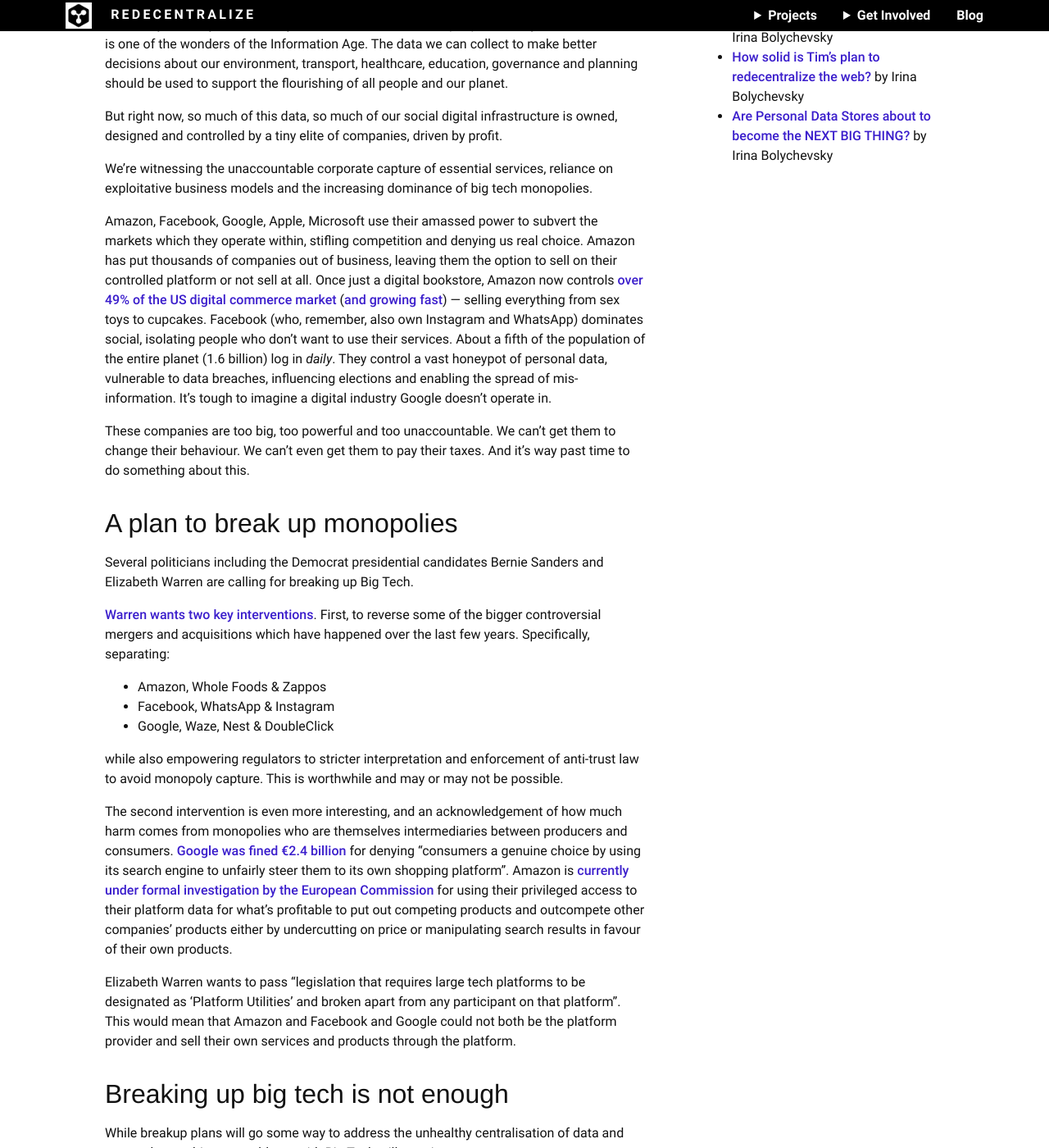
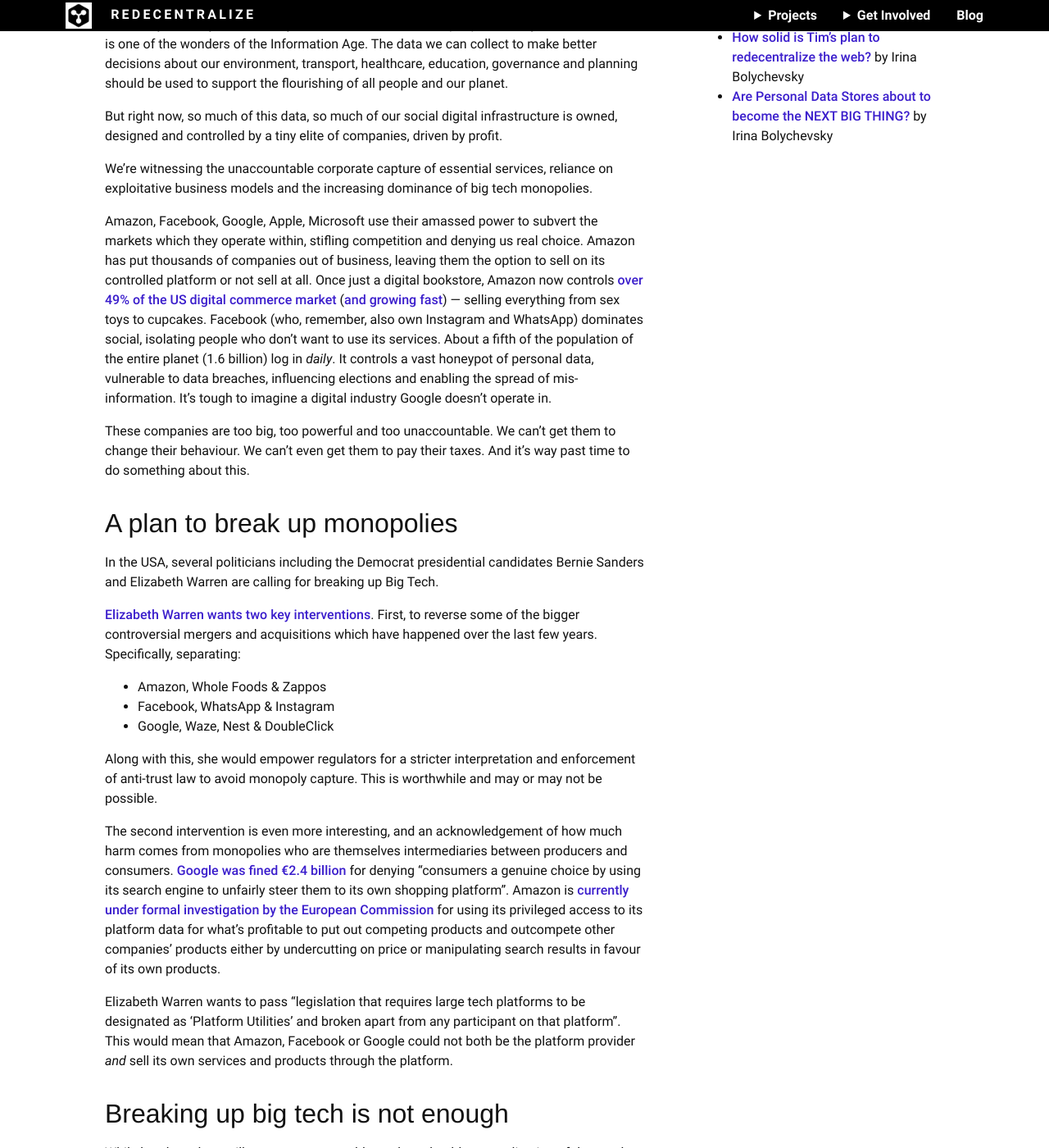
Before and after one commit to redecentralize/redecentralize-website, a Jekyll site: the page built from _posts/blog/2020-01-29-breaking-big-tech-open.md, in a window 1280 px wide and 1400 px high, scrolled down 533 px. Shown: the whole window at 82% size. Built offline with Jekyll 4.4.1, drawn with Linux system fonts in a browser that asks for light colours; some of the changed text lies outside the part shown.

Commit message:
Stylistic suggestions, link to EC not CNN

```diff
--- a/_posts/blog/2020-01-29-breaking-big-tech-open.md
+++ b/_posts/blog/2020-01-29-breaking-big-tech-open.md
@@ -2,7 +2,7 @@
 layout: article
 categories: blog
 summary: "This post covers what breaking up big tech would mean and why it’s not enough. I propose an open intervention that will give people a real choice and a way out of controlled walled gardens."
-title: "Instead of breaking up big tech, let’s break them open"
+title: "Instead of breaking up big tech, let’s break it open"
 date: 2020-01-29
 author: "shevski"
 ---
@@ -21,23 +21,23 @@
 
 We’re witnessing the unaccountable corporate capture of essential services, reliance on exploitative business models and the increasing dominance of big tech monopolies.
 
-Amazon, Facebook, Google, Apple, Microsoft use their amassed power to subvert the markets which they operate within, stifling competition and denying us real choice. Amazon has put thousands of companies out of business, leaving them the option to sell on their controlled platform or not sell at all. Once just a digital bookstore, Amazon now controls [over 49% of the US digital commerce market](https://techcrunch.com/2018/07/13/amazons-share-of-the-us-e-commerce-market-is-now-49-or-5-of-all-retail-spend/?guccounter=1&guce_referrer_us=aHR0cHM6Ly9kdWNrZHVja2dvLmNvbS8&guce_referrer_cs=GPFDMCmp6OoOpa0Xr9vOpw) ([and growing fast](https://marketingland.com/amazon-owns-more-than-90-market-share-across-5-different-product-categories-report-241135)) — selling everything from sex toys to cupcakes. Facebook (who, remember, also own Instagram and WhatsApp) dominates social, isolating people who don’t want to use their services. About a fifth of the population of the entire planet (1.6 billion) log in *daily*. They control a vast honeypot of personal data, vulnerable to data breaches, influencing elections and enabling the spread of mis-information. It’s tough to imagine a digital industry Google doesn’t operate in.
+Amazon, Facebook, Google, Apple, Microsoft use their amassed power to subvert the markets which they operate within, stifling competition and denying us real choice. Amazon has put thousands of companies out of business, leaving them the option to sell on its controlled platform or not sell at all. Once just a digital bookstore, Amazon now controls [over 49% of the US digital commerce market](https://techcrunch.com/2018/07/13/amazons-share-of-the-us-e-commerce-market-is-now-49-or-5-of-all-retail-spend/?guccounter=1&guce_referrer_us=aHR0cHM6Ly9kdWNrZHVja2dvLmNvbS8&guce_referrer_cs=GPFDMCmp6OoOpa0Xr9vOpw) ([and growing fast](https://marketingland.com/amazon-owns-more-than-90-market-share-across-5-different-product-categories-report-241135)) — selling everything from sex toys to cupcakes. Facebook (who, remember, also own Instagram and WhatsApp) dominates social, isolating people who don’t want to use its services. About a fifth of the population of the entire planet (1.6 billion) log in *daily*. It controls a vast honeypot of personal data, vulnerable to data breaches, influencing elections and enabling the spread of mis-information. It’s tough to imagine a digital industry Google doesn’t operate in.
 
 These companies are too big, too powerful and too unaccountable. We can’t get them to change their behaviour. We can’t even get them to pay their taxes. And it’s way past time to do something about this.
 
 # A plan to break up monopolies
-Several politicians including the Democrat presidential candidates Bernie Sanders and Elizabeth Warren are calling for breaking up Big Tech.
+In the USA, several politicians including the Democrat presidential candidates Bernie Sanders and Elizabeth Warren are calling for breaking up Big Tech.
 
-[Warren wants two key interventions](https://medium.com/@teamwarren/heres-how-we-can-break-up-big-tech-9ad9e0da324c). First, to reverse some of the bigger controversial mergers and acquisitions which have happened over the last few years. Specifically, separating:
+[Elizabeth Warren wants two key interventions](https://medium.com/@teamwarren/heres-how-we-can-break-up-big-tech-9ad9e0da324c). First, to reverse some of the bigger controversial mergers and acquisitions which have happened over the last few years. Specifically, separating:
 - Amazon, Whole Foods & Zappos
 - Facebook, WhatsApp & Instagram
 - Google, Waze, Nest & DoubleClick
 
-while also empowering regulators to stricter interpretation and enforcement of anti-trust law to avoid monopoly capture. This is worthwhile and may or may not be possible.
+Along with this, she would empower regulators for a stricter interpretation and enforcement of anti-trust law to avoid monopoly capture. This is worthwhile and may or may not be possible.
 
-The second intervention is even more interesting, and an acknowledgement of how much harm comes from monopolies who are themselves intermediaries between producers and consumers. [Google was fined €2.4 billion](https://money.cnn.com/2017/06/27/technology/business/google-eu-antitrust-fine/index.html) for denying “consumers a genuine choice by using its search engine to unfairly steer them to its own shopping platform”. Amazon is [currently under formal investigation by the European Commission](https://ec.europa.eu/commission/presscorner/detail/en/ip_19_4291) for using their privileged access to their platform data for what’s profitable to put out competing products and outcompete other companies’ products either by undercutting on price or manipulating search results in favour of their own products.
+The second intervention is even more interesting, and an acknowledgement of how much harm comes from monopolies who are themselves intermediaries between producers and consumers. [Google was fined €2.4 billion](https://ec.europa.eu/commission/presscorner/detail/en/IP_17_1784) for denying “consumers a genuine choice by using its search engine to unfairly steer them to its own shopping platform”. Amazon is [currently under formal investigation by the European Commission](https://ec.europa.eu/commission/presscorner/detail/en/ip_19_4291) for using its privileged access to its platform data for what’s profitable to put out competing products and outcompete other companies’ products either by undercutting on price or manipulating search results in favour of its own products.
 
-Elizabeth Warren wants to pass “legislation that requires large tech platforms to be designated as ‘Platform Utilities’ and broken apart from any participant on that platform”. This would mean that Amazon and Facebook and Google could not both be the platform provider and sell their own services and products through the platform.
+Elizabeth Warren wants to pass “legislation that requires large tech platforms to be designated as ‘Platform Utilities’ and broken apart from any participant on that platform”. This would mean that Amazon, Facebook or Google could not both be the platform provider *and* sell its own services and products through the platform.
 
 # Breaking up big tech is not enough
 While breakup plans will go some way to address the unhealthy centralisation of data and power, the two biggest problems with Big Tech will remain:
@@ -73,13 +73,13 @@
 This is where the open protocol and interoperability come in. I have some friends using the same service as me, many more scattered across Twitter, Facebook and other social services, maybe a few just on email. If all these services share an open standard for events, every person, wherever they are, will get my event invite and be able to RSVP, receive updates and possibly even comment (depending on what functionality the standard supports). No more getting left out as the cost of caring about privacy.
 
 Interoperability would be transformational. It would mean that:
-1. I can choose to keep my photos and data where I have better access, security and portability. Facebook won’t have rights to use my data, since by not having an account I won’t have signed their terms and conditions and not given my consent for them to use what they know about me to sell to advertisers. This gives us great control over our data and means that…
+1. I can choose to keep my photos and data where I have better access, security and portability. Facebook won’t have rights to use my data, since by not having an account I won’t have signed its terms and conditions and not given my consent for them to use what it knows about me to sell to advertisers. This gives us great control over our data and means that…
 2. Surveillance is harder and more expensive to do. My data will not all be conveniently centralised for corporations or governments to use in unaccountable ways I haven’t agreed to. Privacy ❤
 3. I won’t lose contact with, leave out, or forget my friends who aren’t on the same platform as me. I can choose services which serve my needs better, not based on the fear of social exclusion or missing out. Hooray for inclusion and staying friends!
 4. I’ll be less stressed trying to remember and contact people across different platforms with different passwords and accounts (e.g. now where this requires a Facebook event, email, tweets, WhatsApp group reminders and Mastodon, Diaspora and Scuttlebutt posts for siloed communities…)
 5. Alternative services, and their alternative business models and privacy policies become much more viable! Suddenly, a whole ecosystem of innovation and experimentation is possible which is out of reach for us today. (I’m not saying it will be easy. Finding sustainable funding and non-advertising-based business models will still be hard and will require more effort and systemic interventions, but this is a key ingredient).
 
-This last point, especially, would start shifting the power imbalance between Facebook and its users (and let’s face it, regulators), making Facebook more accountable and incentivising them to be responsive to user wants and needs. Right now Facebook acts as it pleases because it can — it knows its users have nowhere to go. As soon as people have meaningful choice, exploitation and abuse become much harder and more expensive to maintain.
+This last point, especially, would start shifting the power imbalance between Facebook and its users (and let’s face it, regulators), making Facebook more accountable and incentivising it to be responsive to user wants and needs. Right now Facebook acts as it pleases because it can — it knows its users have nowhere to go. As soon as people have meaningful choice, exploitation and abuse become much harder and more expensive to maintain.
 
 # So, how do we get there?
 In the first instance, regulating Facebook, Twitter and others to make them open up their APIs so that other services can read/write to Facebook events, groups, messages etc. would be the first milestone. Yes, this isn’t trivial and there are questions to work out, but it can be done.
```
